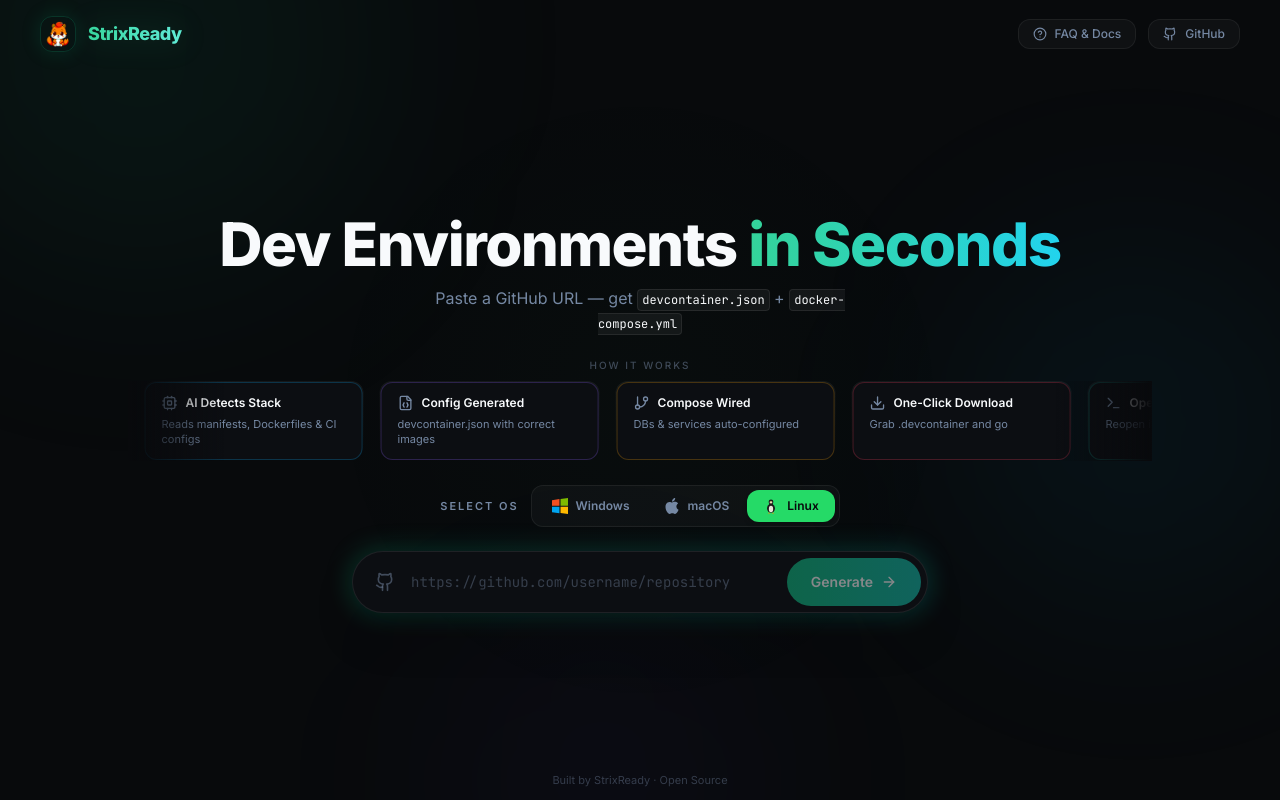
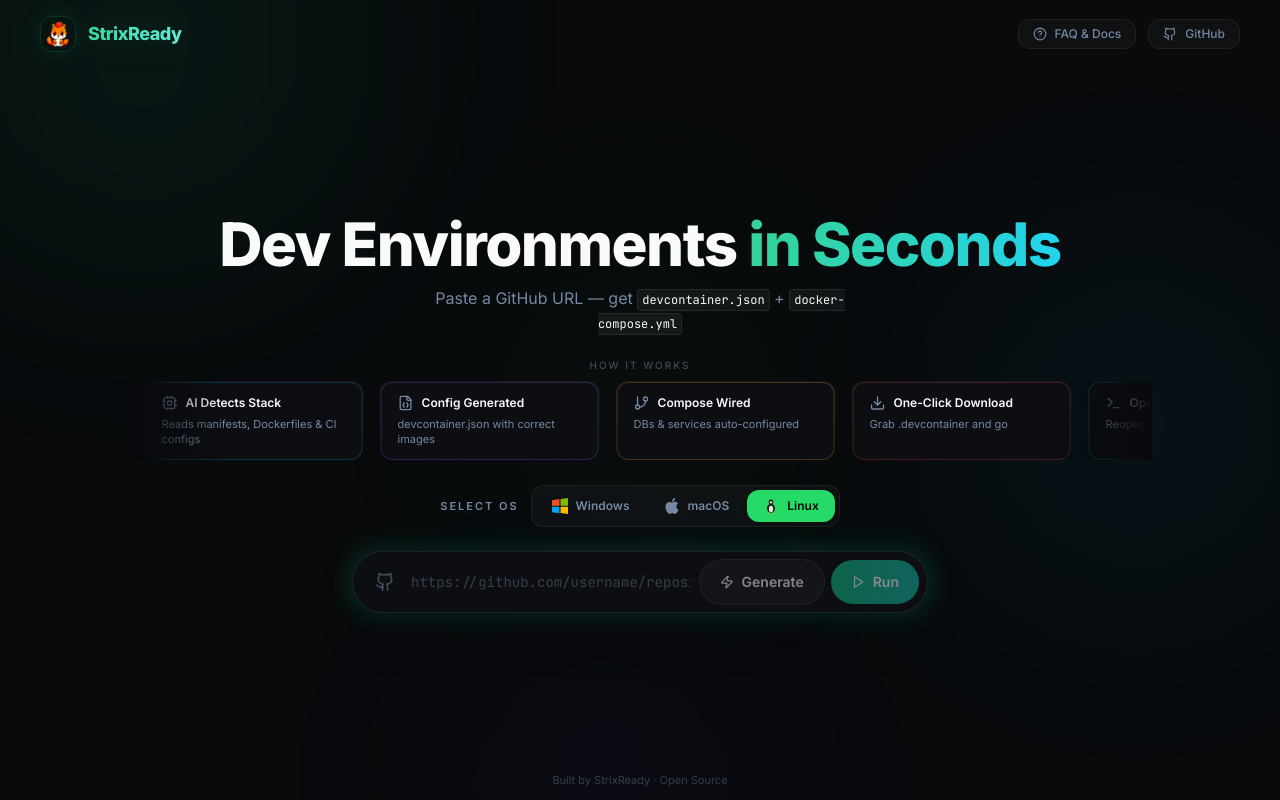
Before and after one commit to sanjayrohith/StrixReady, a React (Vite) app: page / in a window 1280 px wide. Built offline with nearby package versions, Linux system fonts and the light colour scheme; the HTML template or start-up script is replaced by a standard one.

Commit message:
gen button

```diff
--- a/src/pages/LandingPage.tsx
+++ b/src/pages/LandingPage.tsx
@@ -17,6 +17,8 @@
   Circle,
   ExternalLink,
   RotateCcw,
+  Play,
+  Zap,
 } from "lucide-react";
 import {
   Dialog,
@@ -357,7 +359,44 @@
     setRepoUrl("");
   }, []);
 
-  const handleGenerate = () => {
+  const handleGenerateOnly = async () => {
+    if (!repoUrl.trim() || loading) return;
+    setStatus("running");
+    setLogs([{ step: "generate", message: "Sending repo for config generation…" }]);
+    setDoneData(null);
+
+    try {
+      const response = await fetch("http://localhost:8000/scan", {
+        method: "POST",
+        headers: { "Content-Type": "application/json" },
+        body: JSON.stringify({ url: repoUrl.trim(), os: selectedOS }),
+      });
+
+      if (!response.ok) throw new Error("Failed to generate config");
+
+      const result = await response.json();
+      setLogs((prev) => [
+        ...prev,
+        { step: "done", message: "Config files generated successfully!", data: result },
+      ]);
+      setStatus("done");
+      setDoneData(result);
+      toast.success("Config generated!", {
+        description: "devcontainer.json and docker-compose.yml are ready.",
+      });
+    } catch {
+      setLogs((prev) => [
+        ...prev,
+        { step: "error", message: "Could not connect to backend. Is it running?" },
+      ]);
+      setStatus("error");
+      toast.error("Generation failed", {
+        description: "Could not connect to the backend.",
+      });
+    }
+  };
+
+  const handleRun = () => {
     if (!repoUrl.trim() || loading) return;
 
     // Reset previous state
@@ -366,7 +405,7 @@
     setStatus("running");
 
     const url = `http://localhost:8000/scan/stream?url=${encodeURIComponent(
-      repoUrl.trim()
+      repoUrl.trim(),
     )}&os=${selectedOS}`;
 
     const es = new EventSource(url);
@@ -613,14 +652,32 @@
                     type="url"
                     value={repoUrl}
                     onChange={(e) => setRepoUrl(e.target.value)}
-                    onKeyDown={(e) => e.key === "Enter" && handleGenerate()}
+                    onKeyDown={(e) => e.key === "Enter" && handleRun()}
                     placeholder="https://github.com/username/repository"
                     className="flex-1 bg-transparent border-none px-2 py-3.5 text-foreground placeholder:text-muted-foreground/40 font-mono text-sm focus:outline-none focus:ring-0"
                   />
+                  <div className="flex items-center gap-1.5 pr-0.5">
+                    {/* Generate button */}
                     <button
-                    onClick={handleGenerate}
+                      onClick={handleGenerateOnly}
                       disabled={!repoUrl.trim() || loading}
-                    className="relative overflow-hidden rounded-full px-6 py-3.5 font-semibold text-sm transition-all duration-300
+                      className="relative overflow-hidden rounded-full px-5 py-3 font-semibold text-sm transition-all duration-300
+                        disabled:opacity-50 disabled:cursor-not-allowed
+                        bg-white/[0.06] border border-white/[0.1] text-foreground
+                        hover:bg-white/[0.1] hover:border-white/[0.2]
+                        active:scale-[0.97] group/gen"
+                    >
+                      <div className="absolute inset-0 -translate-x-full bg-gradient-to-r from-transparent via-white/10 to-transparent group-hover/gen:animate-shimmer" />
+                      <span className="relative flex items-center justify-center gap-2">
+                        <Zap className="h-3.5 w-3.5" />
+                        Generate
+                      </span>
+                    </button>
+                    {/* Run button */}
+                    <button
+                      onClick={handleRun}
+                      disabled={!repoUrl.trim() || loading}
+                      className="relative overflow-hidden rounded-full px-5 py-3 font-semibold text-sm transition-all duration-300
                         disabled:opacity-50 disabled:cursor-not-allowed
                         bg-gradient-to-r from-emerald-500 to-teal-500 text-white
                         hover:shadow-[0_0_20px_rgba(16,185,129,0.4)]
@@ -628,10 +685,11 @@
                     >
                       <div className="absolute inset-0 -translate-x-full bg-gradient-to-r from-transparent via-white/20 to-transparent group-hover/btn:animate-shimmer" />
                       <span className="relative flex items-center justify-center gap-2">
-                      Generate
-                      <ArrowRight className="h-4 w-4 group-hover/btn:translate-x-1 transition-transform" />
+                        <Play className="h-3.5 w-3.5" />
+                        Run
                       </span>
                     </button>
+                  </div>
                 </div>
               </div>
             </div>
```
Lines whose indentation alone changed are shown as unchanged.
